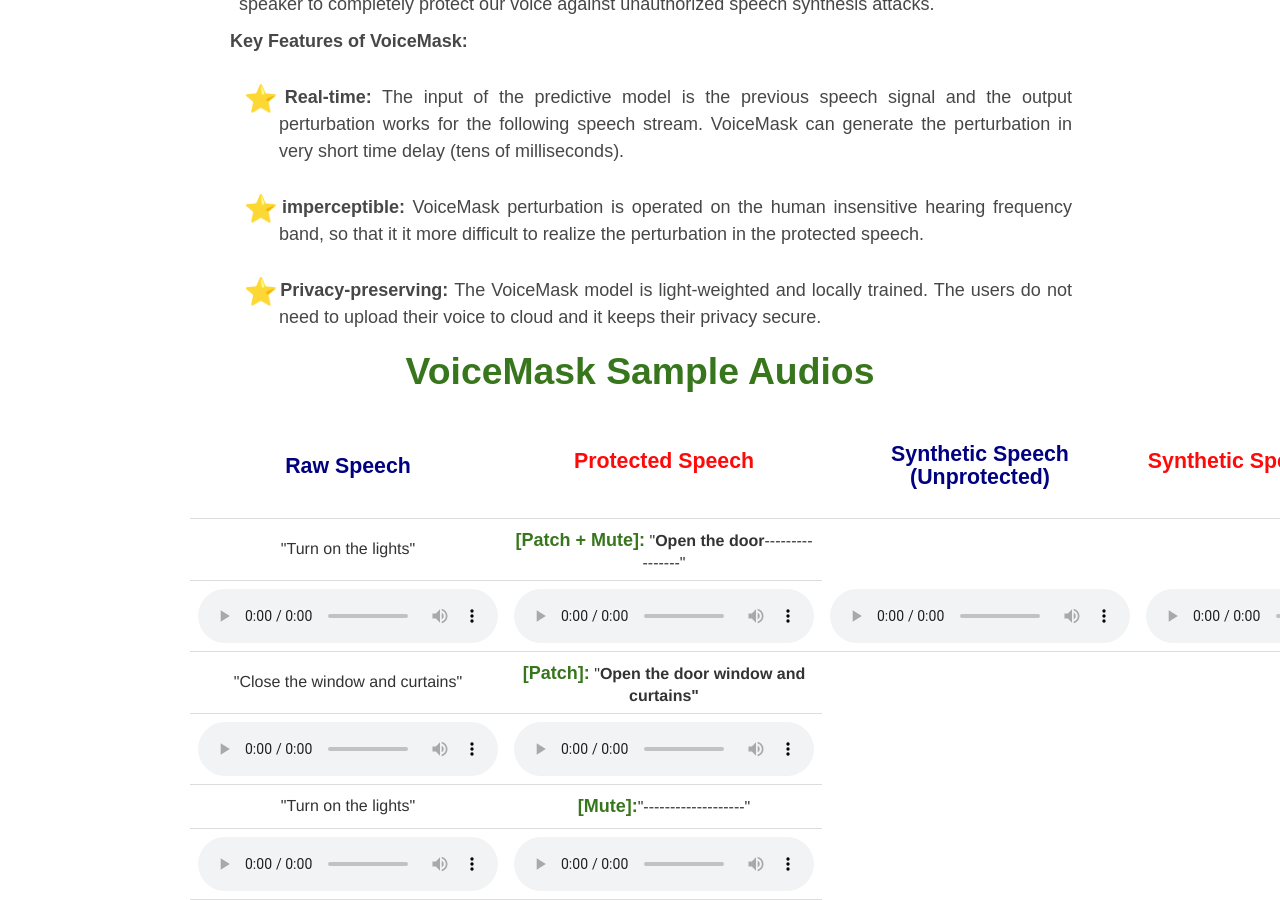
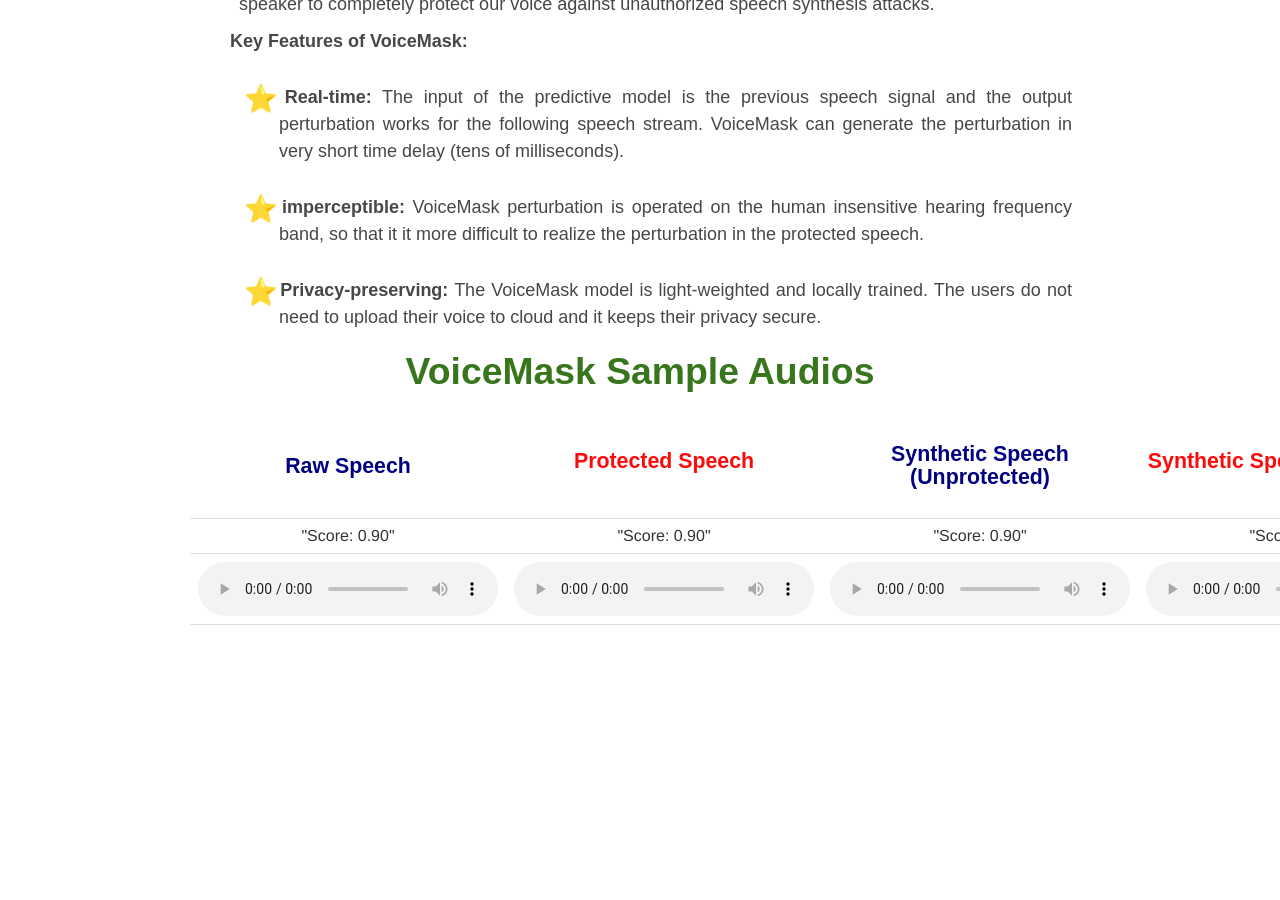
Before and after one commit to voicemask/voicemask.github.io, a Jekyll site: the page built from index.md, in a window 1280 px wide and 900 px high, scrolled down 2229 px. Built offline with Jekyll 4.4.1, drawn with Linux system fonts in a browser that asks for light colours; after the commit the page ends 2854 px from its top, so only the background shows below that.

Commit message:
Update default.html

```diff
--- a/_layouts/default.html
+++ b/_layouts/default.html
@@ -119,8 +119,10 @@
 								<td><h4>Synthetic Speech (Protected)</h4></td>
 							</tr>
 							<tr>
-								<td>"Turn on the lights"</td>
-								<td><strong class="bold">[Patch + Mute]:</strong> "<b>Open the door</b>----------------"</td>
+								<td>"Score: 0.90"</td>
+								<td>"Score: 0.90"</td>
+								<td>"Score: 0.90"</td>
+								<td>"Score: 0.90"</td>
 							</tr>
 						<tr>
 							<td><audio controls>
@@ -140,7 +142,7 @@
 										Your browser does not support the <code>audio</code> element.
 									</audio></td>
 						</tr>
-							<tr>
+							<!-- <tr>
 								<td>"Close the window and curtains"</td>
 								<td><strong class="bold">[Patch]:</strong> "<b>Open the door<b> window and curtains"</td>
 							</tr>
@@ -167,7 +169,7 @@
 								<source src="./assets/S_turn.wav" type="audio/wav">
 								Your browser does not support the <code>audio</code> element.
 							</audio></td>
-					</tr>
+					</tr> -->
 
 					</table>
 
```
